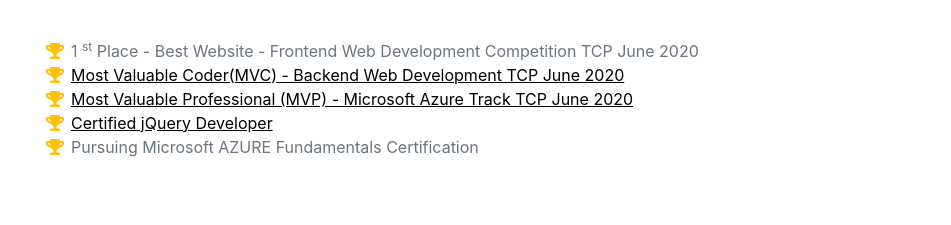
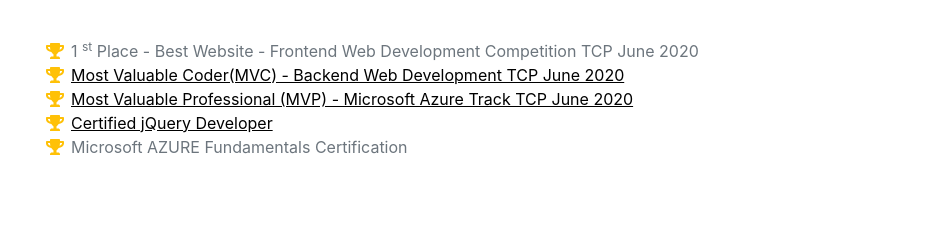
Before and after one commit to hjavle/hjavle, a plain HTML site: page index.html in a window 1280 px wide. Shown: the part 5200-5425 px from the top of the page, without its empty margins (289-1240 px from the left). Drawn offline with nearby package versions, Linux system fonts and the light colour scheme; a web font is replaced by a local one.

Commit message:
updated cert.

```diff
--- a/index.html
+++ b/index.html
@@ -487,7 +487,7 @@
                         </li>
                         <li>
                             <span class="fa-li"><i class="fas fa-trophy text-warning"></i></span>
-                           Pursuing Microsoft AZURE Fundamentals Certification
+                            Microsoft AZURE Fundamentals Certification
                         </li>
 
  <!--                       <li>
```
